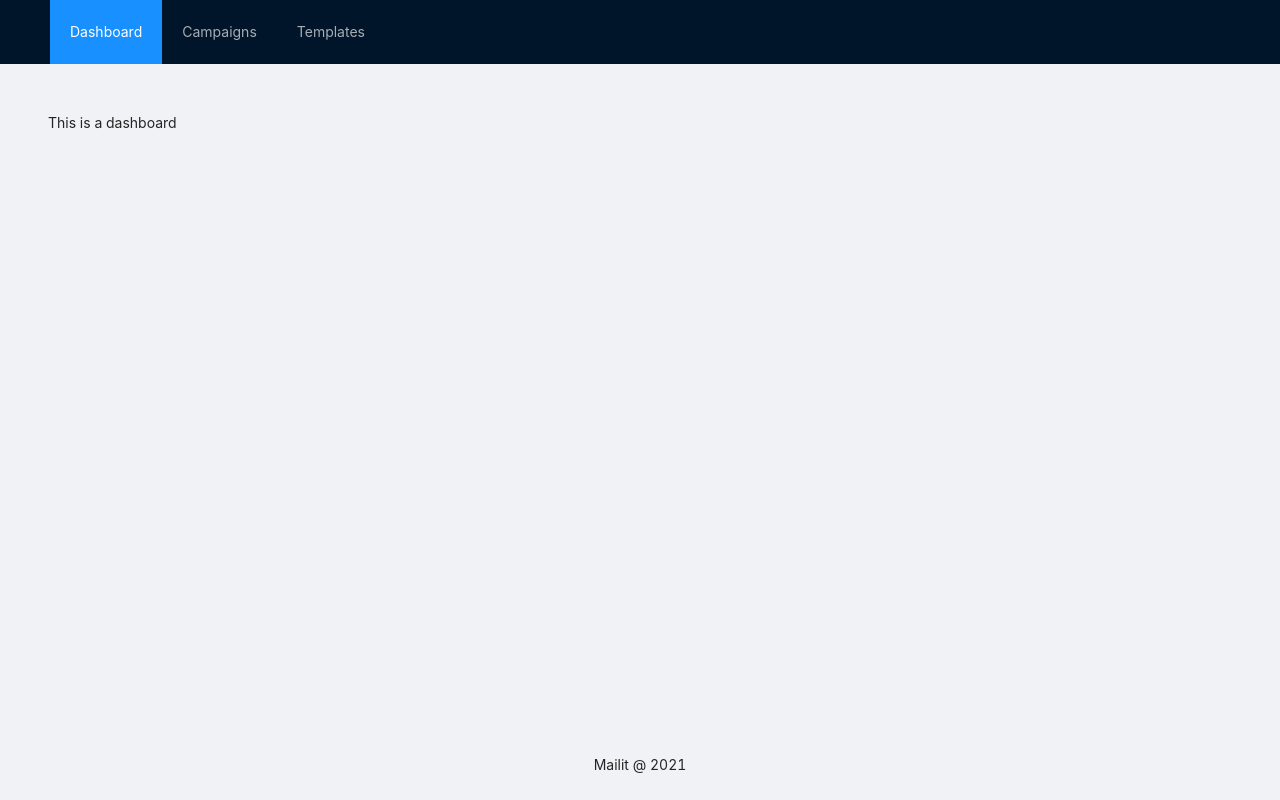
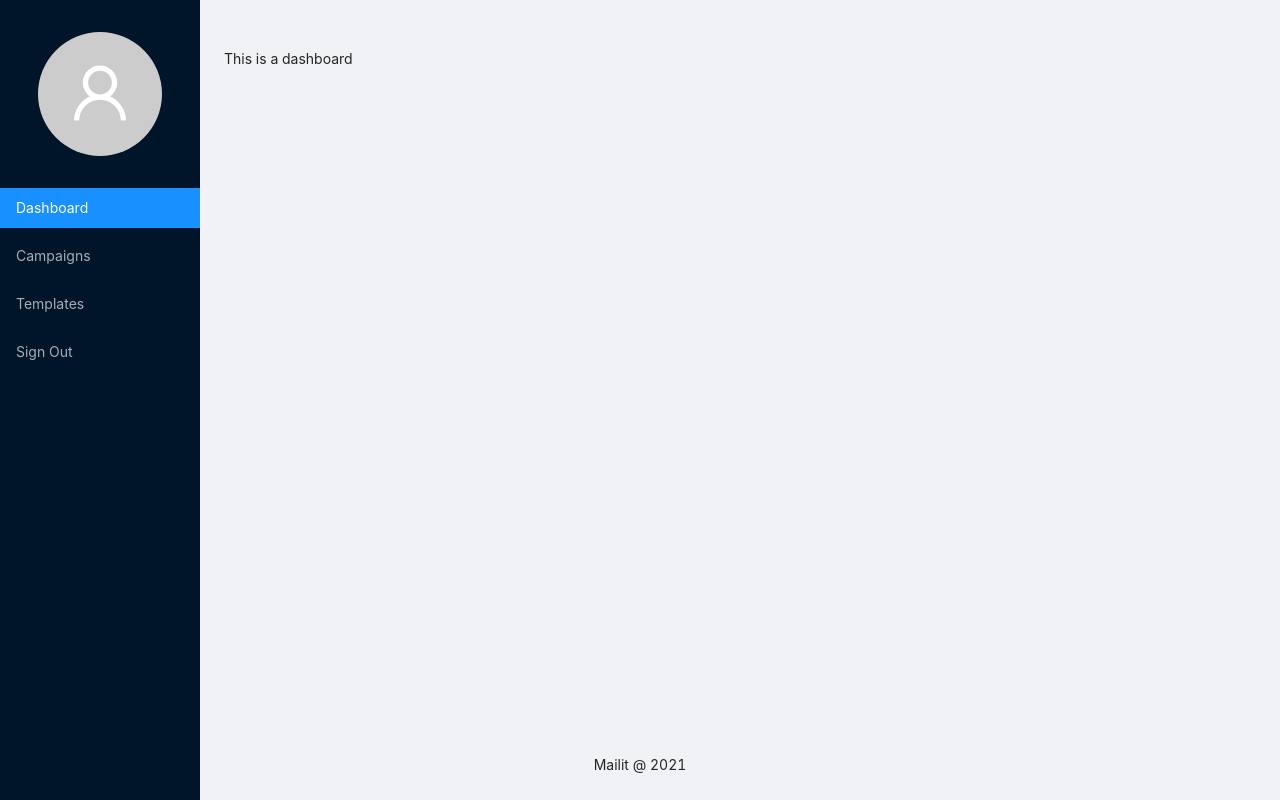
Before and after one commit to xindixu/mailit, a React (Create React App) app in the folder frontend/: page / in a window 1280 px wide. Built offline with nearby package versions, Linux system fonts and the light colour scheme.

Commit message:
feat: side bar layout

```diff
--- a/frontend/src/App.js
+++ b/frontend/src/App.js
@@ -6,23 +6,33 @@ import Dashboard from "./pages/dashboard"
 import Campaigns from "./pages/campaigns"
 import Templates from "./pages/templates"
 
-const { Header, Footer, Content } = Layout
+const { Header, Sider, Footer, Content } = Layout
 import styleSettings from "./styles"
 
 const { spacerMd } = styleSettings
 
+const SIDER_WIDTH = "200px"
 const StyledContent = styled(Content)`
-  margin: ${spacerMd};
+  margin: ${spacerMd} ${spacerMd} ${spacerMd} ${SIDER_WIDTH};
   padding: ${spacerMd};
   height: 100%;
 `
+
+const StyledSider = styled(Sider)`
+  width: ${SIDER_WIDTH};
+  left: 0;
+  overflow: auto;
+  position: fixed;
+  height: 100%;
+`
+
 const App = () => (
   <Layout style={{ height: "100vh" }}>
     <Router>
       <Layout>
-        <Header>
+        <StyledSider>
           <Navbar />
-        </Header>
+        </StyledSider>
         <StyledContent>
           <Switch>
             <Route path="/campaigns">
--- a/frontend/src/components/navbar.js
+++ b/frontend/src/components/navbar.js
@@ -1,16 +1,45 @@
 import React from "react"
-import { Menu } from "antd"
+import { Avatar, Menu, Space } from "antd"
+import { UserOutlined } from "@ant-design/icons"
 import { Link } from "react-router-dom"
+import styled from "styled-components"
 import routes from "../lib/routes"
+import styleSettings from "../styles"
 
+const SIZE = 124
+
+const { spacerMd, spacerLg } = styleSettings
+
+const StyledMenu = styled(Menu)`
+  padding: ${spacerLg} 0;
+`
+const Container = styled.div`
+  width: 100%;
+  display: flex;
+  justify-content: center;
+  margin-bottom: ${spacerLg};
+`
 const Navbar = () => (
-  <Menu theme="dark" mode="horizontal" defaultSelectedKeys={["Dashboard"]}>
+  <StyledMenu
+    theme="dark"
+    mode="vertical"
+    defaultSelectedKeys={["Dashboard"]}
+    style={{
+      height: "100%",
+    }}
+  >
+    <Container>
+      <Avatar size={SIZE} icon={<UserOutlined />} />
+    </Container>
+
     {routes.map(({ text, link }) => (
       <Menu.Item key={text}>
         <Link to={link}>{text}</Link>
       </Menu.Item>
     ))}
-  </Menu>
+
+    <Menu.Item>Sign Out</Menu.Item>
+  </StyledMenu>
 )
 
 export default Navbar
--- a/frontend/src/pages/dashboard.js
+++ b/frontend/src/pages/dashboard.js
@@ -1,9 +1,7 @@
 import React from "react"
 import PropTypes from "prop-types"
 
-const Dashboard = (props) => {
-  return <div>This is a dashboard</div>
-}
+const Dashboard = (props) => <div>This is a dashboard</div>
 
 Dashboard.propTypes = {}
 
--- a/frontend/src/styles/spacer.js
+++ b/frontend/src/styles/spacer.js
@@ -1,4 +1,6 @@
 export const spacer = {
   spacer: "16px",
   spacerMd: "24px",
+  spacerLg: "32px",
+  spacerXl: "48px",
 }
```
